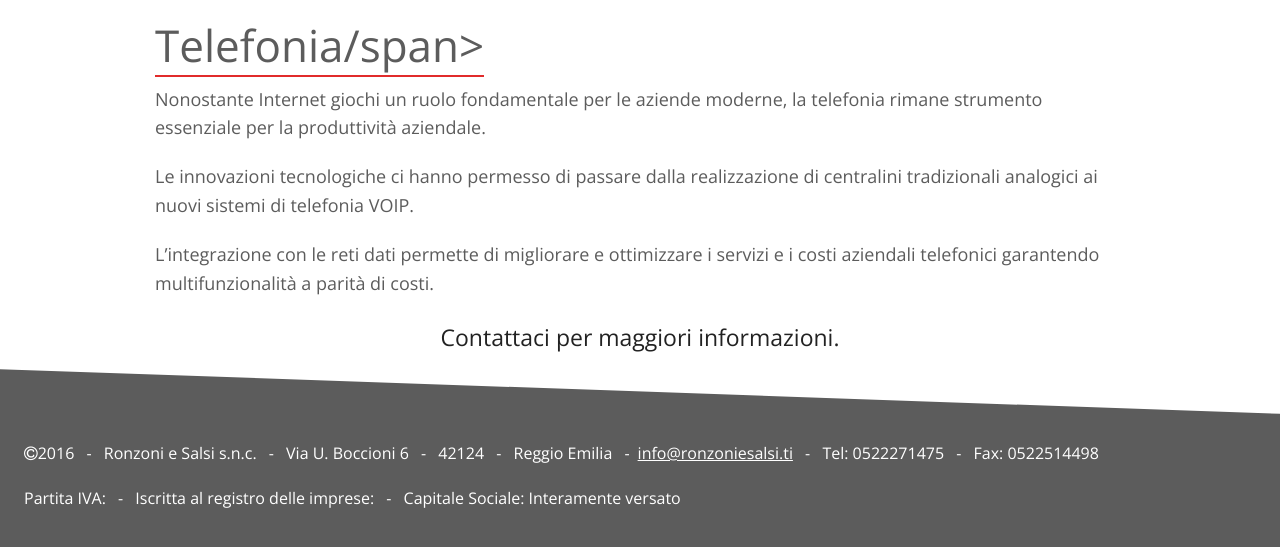
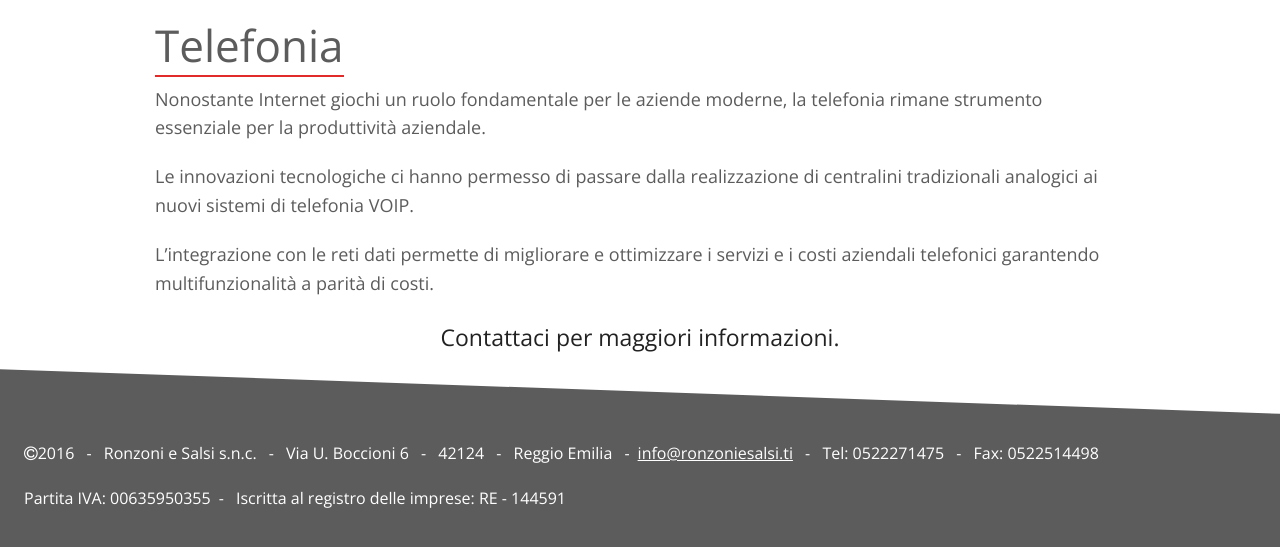
Before and after one commit to thedos1701/ronzoniesalsi.github.io, a Jekyll site: the page built from servizi/telefonia/index.html, in a window 1280 px wide and 996 px high, cut to the strip 448-995 px from the top of the window. Built offline with Jekyll 4.4.1, drawn with Linux system fonts in a browser that asks for light colours.

Commit message:
fixed footer

```diff
--- a/_layouts/default.html
+++ b/_layouts/default.html
@@ -70,7 +70,7 @@
         Tel: 0522271475 <span>-</span> Fax: 0522514498
   </p>
     <p>
-        Partita IVA: <span>-</span> Iscritta al registro delle imprese: <span>-</span> Capitale Sociale: Interamente versato
+        Partita IVA: 00635950355<span>-</span> Iscritta al registro delle imprese: RE - 144591
     </p>
 </footer>
 
--- a/servizi/domotica/index.html
+++ b/servizi/domotica/index.html
@@ -1,6 +1,6 @@
 ---
 layout: page
-title: Ronzoni e Salsi - Impianti elettrici a Reggio Emilia
+title: Ronzoni e Salsi - Domotica e Automazione a Reggio Emilia
 topic: Domotica
 ---
 
--- a/servizi/fibra/index.html
+++ b/servizi/fibra/index.html
@@ -1,6 +1,6 @@
 ---
 layout: page
-title: Ronzoni e Salsi - Impianti elettrici a Reggio Emilia
+title: Ronzoni e Salsi - Posa fibra ottica a Reggio Emilia
 topic: Fibra Ottica
 ---
 
--- a/servizi/sicurezza/index.html
+++ b/servizi/sicurezza/index.html
@@ -1,6 +1,6 @@
 ---
 layout: page
-title: Ronzoni e Salsi - Impianti elettrici a Reggio Emilia
+title: Ronzoni e Salsi - Impianti d'allarme a Reggio Emilia
 topic: Sicurezza
 ---
 
--- a/servizi/solareclipse/index.html
+++ b/servizi/solareclipse/index.html
@@ -1,6 +1,6 @@
 ---
 layout: page
-title: Ronzoni e Salsi - Impianti elettrici a Reggio Emilia
+title: Ronzoni e Salsi - Installatore Solar Eclipse a Reggio Emilia
 topic: Solar Eclipse
 ---
 
--- a/servizi/telefonia/index.html
+++ b/servizi/telefonia/index.html
@@ -9,7 +9,7 @@ topic: Telefonia
 <div class="row">
 <div class="small-12 columns">
 
-<h1><span class="underline">{{ page.topic }}/span></h1>
+<h1><span class="underline">{{ page.topic }}</span></h1>
 
 <p>
 Nonostante Internet giochi un ruolo fondamentale per le aziende moderne, la telefonia rimane strumento essenziale per la produttività aziendale.
```
Also changed, not shown: other parts of servizi/telefonia/index.html (+1 -1 lines).
